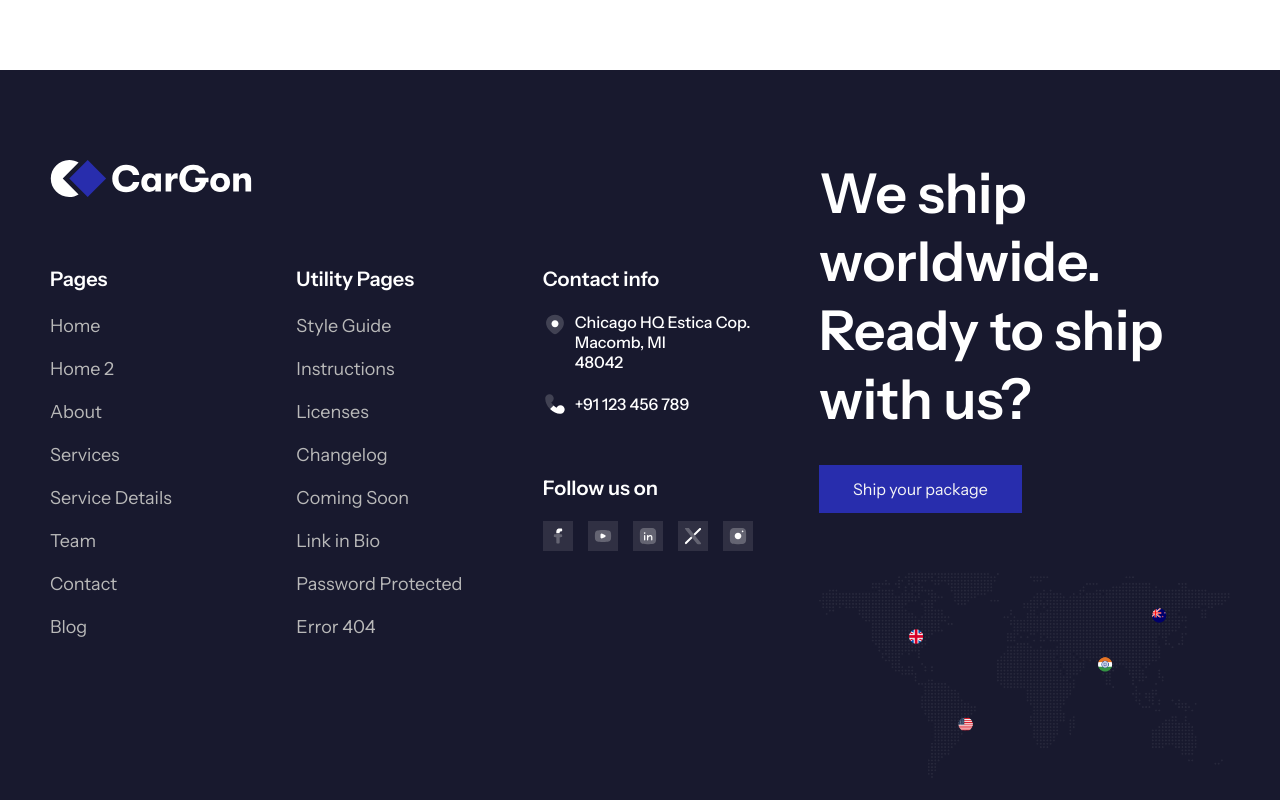
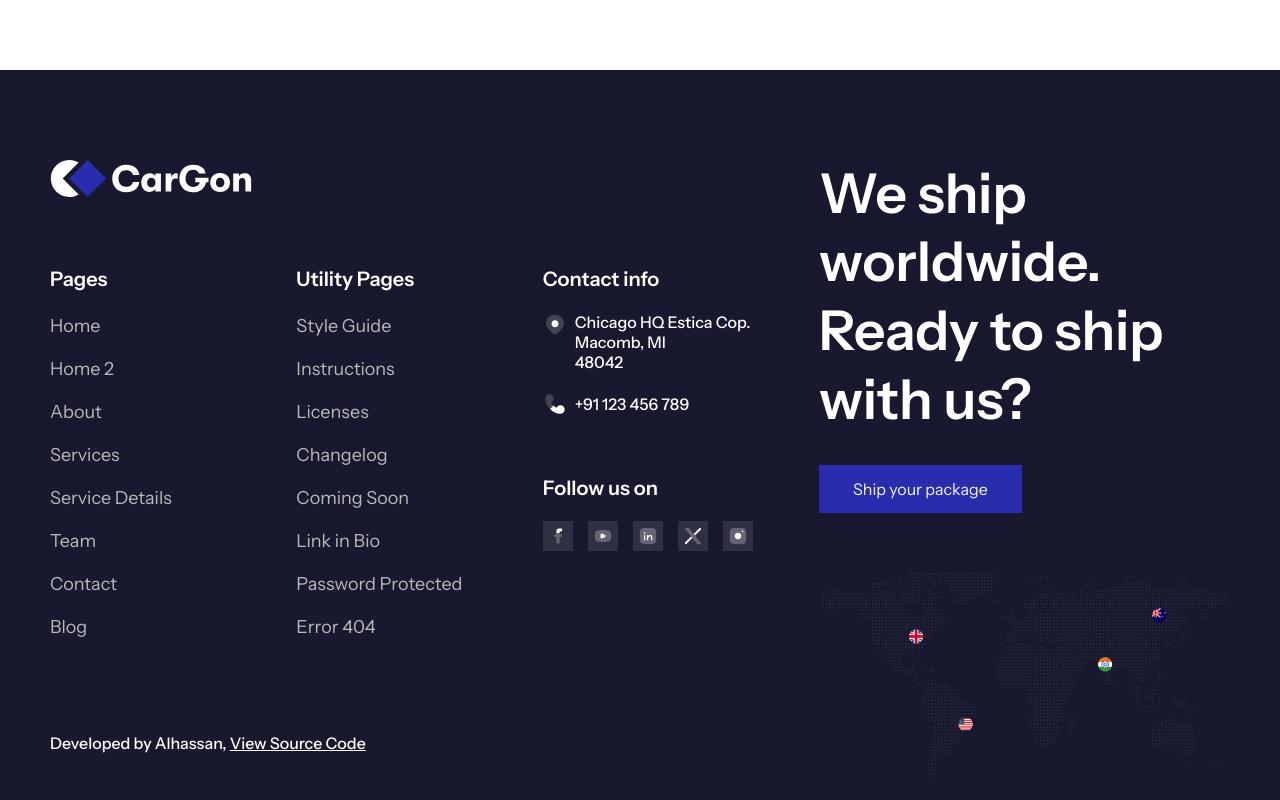
Before and after one commit to alhassan50/CarGon, a Next.js app: page /contact in a window 1280 px wide. Shown: the part 1093-1893 px from the top of the page. Built offline with nearby package versions, Linux system fonts and the light colour scheme.

Commit message:
Add copyright to footer section

```diff
--- a/app/components/shared/Footer.tsx
+++ b/app/components/shared/Footer.tsx
@@ -40,7 +40,7 @@ export default function Footer() {
             <div className='grid gap-[50px] md-lg:grid-cols-[1.75fr,1fr]'>
                 <div>
                     <Logo theme='light' />
-                    <div className='grid gap-[20px] md:grid-cols-3 mt-[30px] md:mt-[70px]'>
+                    <div className='grid gap-[20px] md:grid-cols-3 mt-[30px] md:mt-[70px] mb-[90px]'>
                         <div>
                             <h4 className='text-[20px] text-white mb-[20px] font-semibold'>Pages</h4>
                             <ul className='grid gap-[15px]'>
@@ -101,6 +101,15 @@ export default function Footer() {
                             </div>
                         </div>
                     </div>
+
+                    <div>
+                        <h4 className='text-base text-white mb-[20px] font-medium'>
+                            Developed by Alhassan,&nbsp;
+                            <Link href={'https://github.com/alhassan50/cargon'} target='_blank' className='inline underline'>
+                               View Source Code
+                            </Link>
+                        </h4>
+                    </div>
                 </div>
 
                 <div>
```
